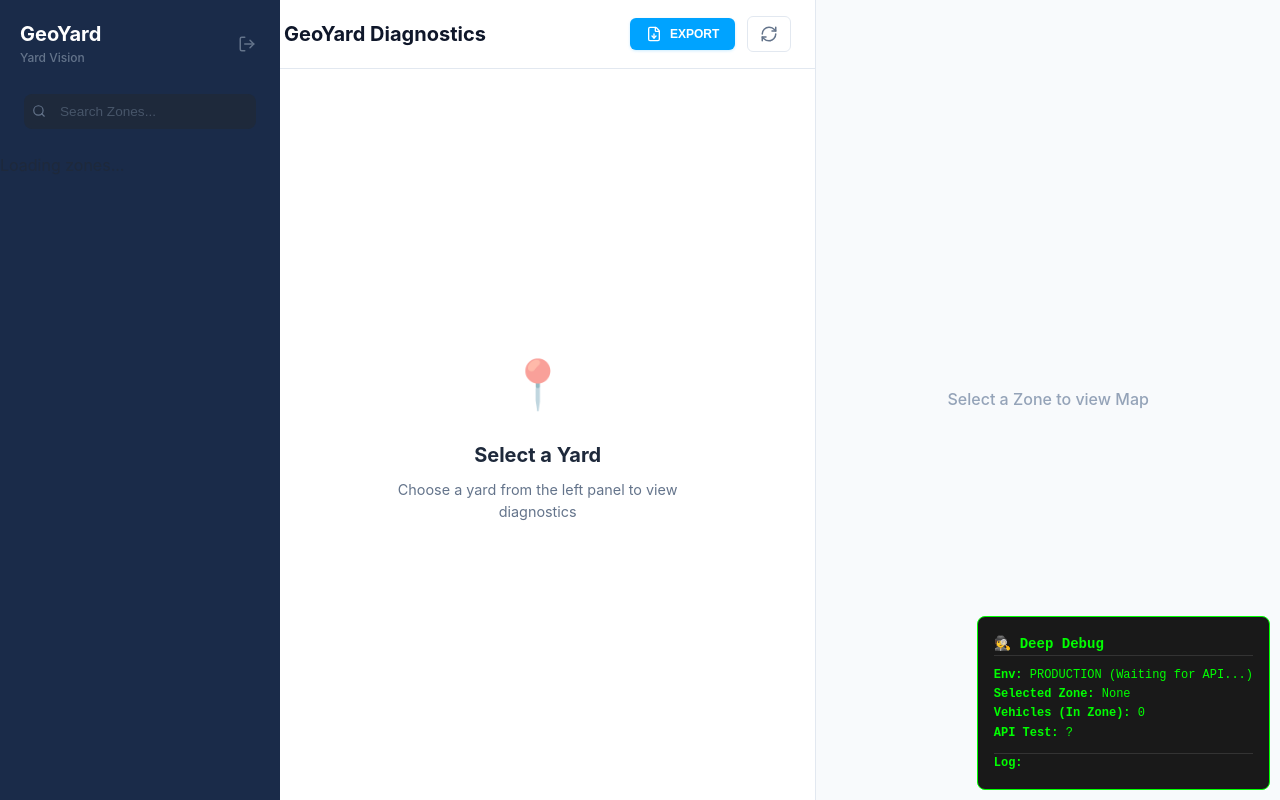
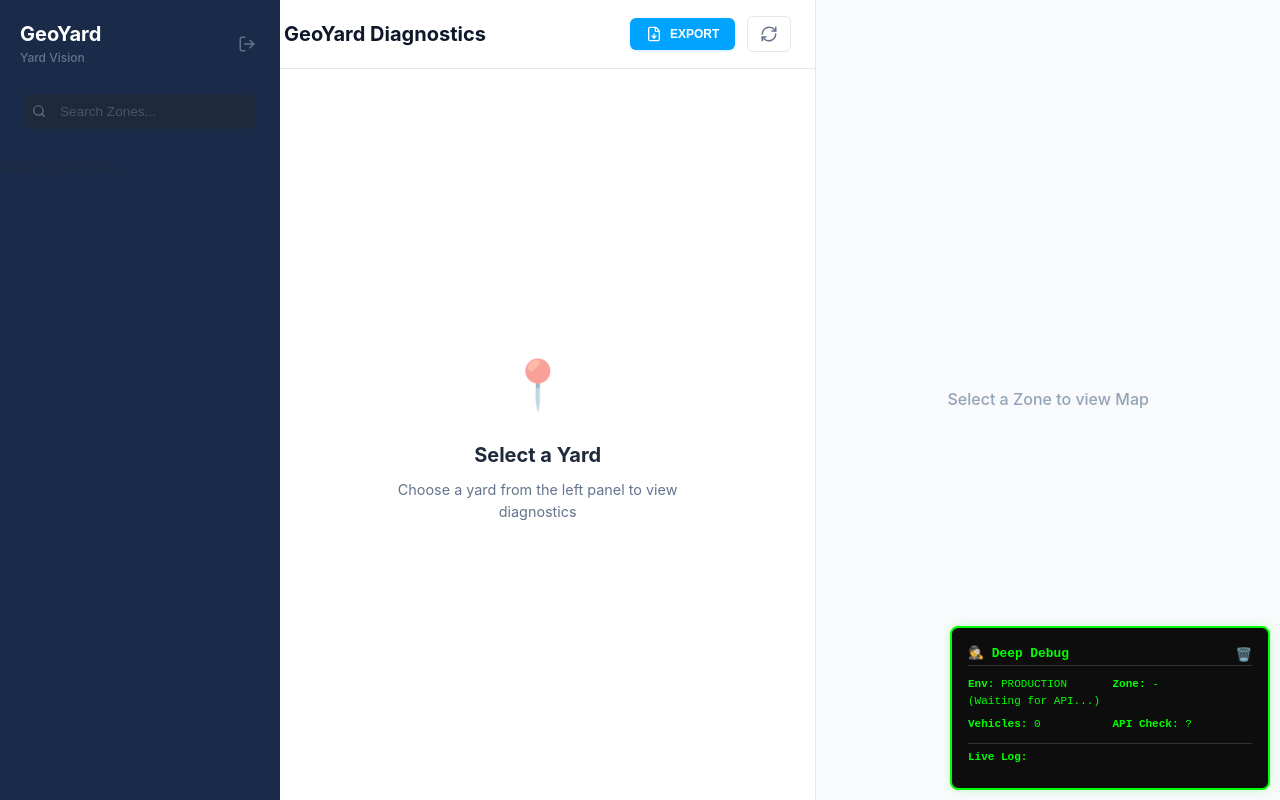
Before and after one commit to Ciars/Yard-Diagnostics-Geotab, a React (Vite) app: page / in a window 1280 px wide. Built offline with nearby package versions, Linux system fonts and the light colour scheme.

Commit message:
chore: enhance debug overlay with live error events

```diff
--- a/src/components/Debug/DebugOverlay.tsx
+++ b/src/components/Debug/DebugOverlay.tsx
@@ -11,9 +11,21 @@ export const DebugOverlay: React.FC = () => {
     const [debugLog, setDebugLog] = useState<string[]>([]);
     const [deviceCount, setDeviceCount] = useState<string>('?');
 
-    const log = (msg: string) => setDebugLog(prev => [msg, ...prev].slice(0, 5));
+    const log = (msg: string) => setDebugLog(prev => [msg, ...prev].slice(0, 10));
 
     useEffect(() => {
+        // Listen for custom debug events from FleetDataService
+        const handleDebugEvent = (e: CustomEvent) => {
+            if (e.detail?.type === 'error') {
+                setError(e.detail.message);
+                log(`❌ ${e.detail.message}`);
+            } else {
+                log(`ℹ️ ${e.detail.message}`);
+            }
+        };
+
+        window.addEventListener('geoyard-debug', handleDebugEvent as EventListener);
+
         const checkEnv = async () => {
             try {
                 // Use new detection methods
@@ -42,6 +54,10 @@ export const DebugOverlay: React.FC = () => {
         };
 
         checkEnv();
+
+        return () => {
+            window.removeEventListener('geoyard-debug', handleDebugEvent as EventListener);
+        };
     }, []);
 
     return (
@@ -49,35 +65,61 @@ export const DebugOverlay: React.FC = () => {
             position: 'fixed',
             bottom: 10,
             right: 10,
-            backgroundColor: 'rgba(0,0,0,0.9)',
+            backgroundColor: 'rgba(0,0,0,0.95)',
             color: '#00ff00',
             padding: '1rem',
             borderRadius: '8px',
             zIndex: 99999,
             fontFamily: 'monospace',
-            fontSize: '12px',
-            maxWidth: '300px',
-            maxHeight: '400px',
+            fontSize: '11px',
+            width: '320px',
+            maxHeight: '500px',
             overflow: 'auto',
-            border: '1px solid #00ff00'
+            border: '2px solid #00ff00',
+            boxShadow: '0 0 10px rgba(0,255,0,0.2)'
         }}>
-            <h3 style={{ margin: '0 0 10px', borderBottom: '1px solid #333' }}>🕵️ Deep Debug</h3>
-            <div><strong>Env:</strong> {envType}</div>
-            <div><strong>Selected Zone:</strong> {selectedZone?.name || 'None'}</div>
-            <div><strong>Vehicles (In Zone):</strong> {vehicles.length}</div>
-            <div><strong>API Test:</strong> {deviceCount}</div>
+            <h3 style={{ margin: '0 0 10px', borderBottom: '1px solid #333', display: 'flex', justifyContent: 'space-between' }}>
+                <span>🕵️ Deep Debug</span>
+                <button onClick={() => { setError(null); setDebugLog([]); }} style={{ cursor: 'pointer', background: 'none', border: 'none', color: '#666' }}>🗑️</button>
+            </h3>
 
-            <div style={{ marginTop: '10px', borderTop: '1px solid #333' }}>
-                <strong>Log:</strong>
-                {debugLog.map((l, i) => <div key={i} style={{ fontSize: '10px' }}>{l}</div>)}
+            <div style={{ display: 'grid', gridTemplateColumns: '1fr 1fr', gap: '5px', marginBottom: '10px' }}>
+                <div><strong>Env:</strong> {envType}</div>
+                <div><strong>Zone:</strong> {selectedZone?.name || '-'}</div>
+                <div><strong>Vehicles:</strong> {vehicles.length}</div>
+                <div><strong>API Check:</strong> {deviceCount}</div>
             </div>
 
             {error && (
-                <div style={{ color: 'red', marginTop: '10px' }}>
-                    <strong>LAST ERROR:</strong><br />
+                <div style={{
+                    color: '#ff3333',
+                    marginTop: '10px',
+                    padding: '5px',
+                    border: '1px solid #ff3333',
+                    backgroundColor: 'rgba(255,0,0,0.1)',
+                    wordBreak: 'break-word',
+                    userSelect: 'text'
+                }}>
+                    <strong>⚠️ LAST ERROR:</strong><br />
                     {error}
                 </div>
             )}
+
+            <div style={{ marginTop: '10px', borderTop: '1px solid #333', paddingTop: '5px' }}>
+                <strong>Live Log:</strong>
+                <div style={{ marginTop: '5px', display: 'flex', flexDirection: 'column', gap: '2px' }}>
+                    {debugLog.map((l, i) => (
+                        <div key={i} style={{
+                            fontSize: '10px',
+                            borderBottom: '1px solid #222',
+                            paddingBottom: '2px',
+                            color: l.startsWith('❌') ? '#ff6666' : '#ccffcc'
+                        }}>
+                            {l}
+                        </div>
+                    ))}
+                </div>
+            </div>
         </div>
     );
 };
--- a/src/services/FleetDataService.ts
+++ b/src/services/FleetDataService.ts
@@ -136,7 +136,15 @@ export class FleetDataService {
                     });
                     return result?.[0] || null;
                 } catch (err) {
+                    const errMsg = err instanceof Error ? err.message : String(err);
                     console.warn(`[FleetDataService] Failed to fetch Device identity for ${deviceId}:`, err);
+
+                    // Dispatch debug event for overlay
+                    if (typeof window !== 'undefined') {
+                        window.dispatchEvent(new CustomEvent('geoyard-debug', {
+                            detail: { type: 'error', message: `ID Fetch Fail (${deviceId}): ${errMsg}` }
+                        }));
+                    }
                     return null;
                 }
             });
```
